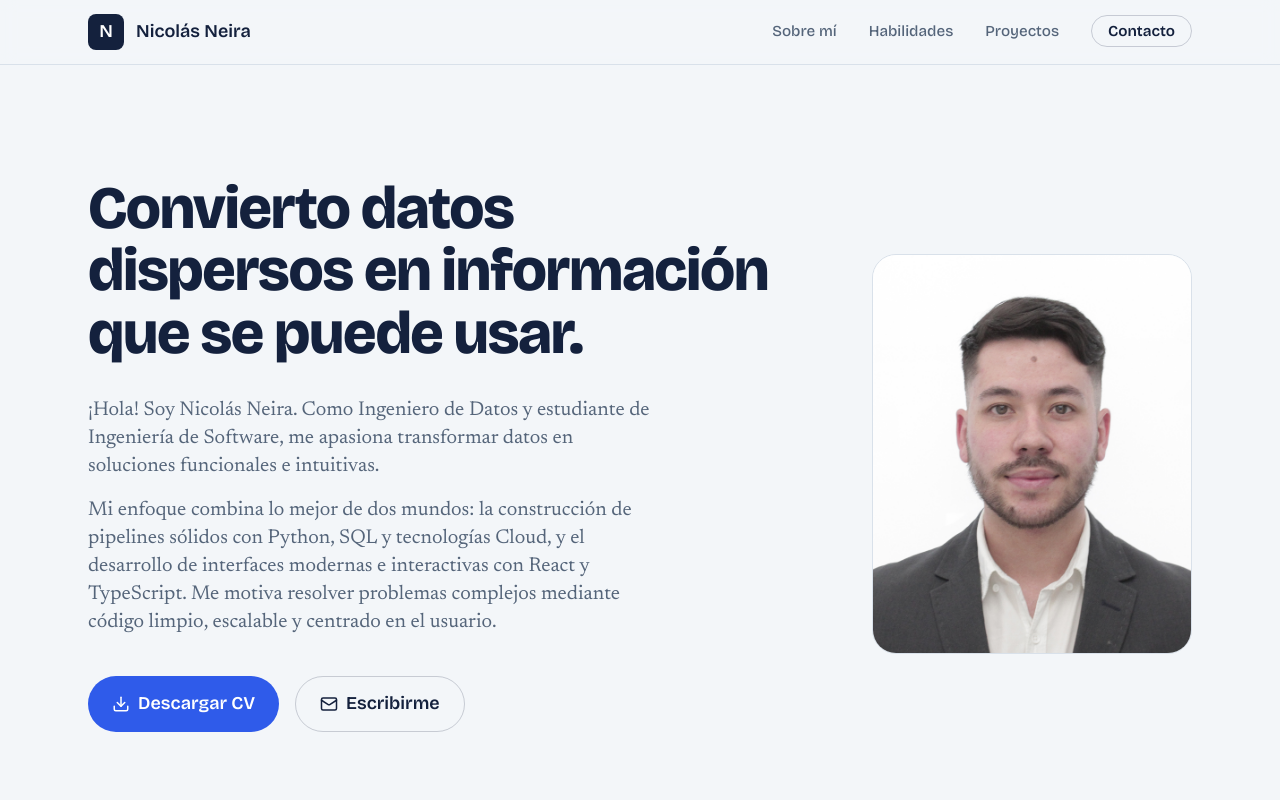
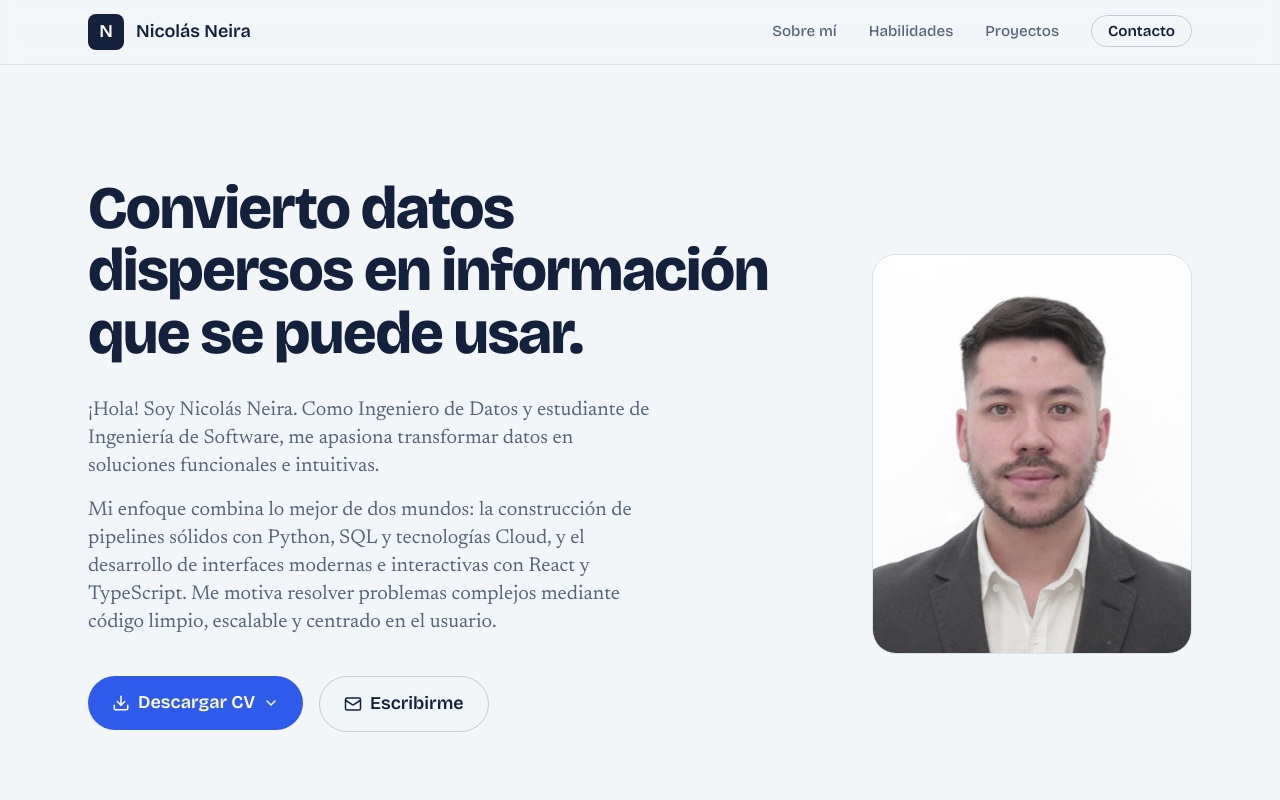
Before and after one commit to NicolasN21s/Portafolio, a React (Vite) app: page / in a window 1280 px wide. Shown: the top 800 px of the page. Built offline with nearby package versions, Linux system fonts and the light colour scheme.

Commit message:
feat: add Spanish and English CV download options

```diff
--- a/src/components/Hero.tsx
+++ b/src/components/Hero.tsx
@@ -1,5 +1,5 @@
 import { Fragment } from 'react'
-import { Download, Mail } from 'lucide-react'
+import { ChevronDown, Download, Mail } from 'lucide-react'
 import { sitio } from '../data/site'
 
 const etapas = [
@@ -24,14 +24,33 @@ export default function Hero() {
           </div>
 
           <div className="mt-10 flex flex-wrap gap-4 font-display font-semibold">
-            <a
-              href={sitio.cv}
-              download
-              className="inline-flex items-center gap-2 rounded-full bg-acento px-6 py-3 text-white transition-colors hover:bg-acento-oscuro"
-            >
-              <Download size={18} aria-hidden="true" />
-              Descargar CV
-            </a>
+            <details className="group relative">
+              <summary className="inline-flex cursor-pointer list-none items-center gap-2 rounded-full bg-acento px-6 py-3 text-white transition-colors hover:bg-acento-oscuro [&::-webkit-details-marker]:hidden">
+                <Download size={18} aria-hidden="true" />
+                Descargar CV
+                <ChevronDown
+                  size={16}
+                  aria-hidden="true"
+                  className="transition-transform group-open:rotate-180"
+                />
+              </summary>
+              <div className="absolute left-0 top-full z-20 mt-2 min-w-48 rounded-2xl border border-linea bg-superficie p-2 text-left text-tinta shadow-xl">
+                <a
+                  href={sitio.cvEspanol}
+                  download
+                  className="block rounded-xl px-4 py-3 transition-colors hover:bg-fondo"
+                >
+                  Español
+                </a>
+                <a
+                  href={sitio.cvIngles}
+                  download
+                  className="block rounded-xl px-4 py-3 transition-colors hover:bg-fondo"
+                >
+                  English
+                </a>
+              </div>
+            </details>
             <a
               href="#contacto"
               className="inline-flex items-center gap-2 rounded-full border border-tinta/20 px-6 py-3 transition-colors hover:border-tinta"
--- a/src/data/site.ts
+++ b/src/data/site.ts
@@ -7,7 +7,8 @@ presentacion: [
   ],
 
   foto: '/FotoNicolas.JPG',
-  cv: '/CV_NicolasNeira.pdf',
+  cvEspanol: '/HDV_NicolasNeira.pdf',
+  cvIngles: '/Nicolás_Neira_CV.pdf',
 }
 
 // Secciones del menú.
```
Also changed, not shown: 2 other files (tests, documents, lock files or other folders).
